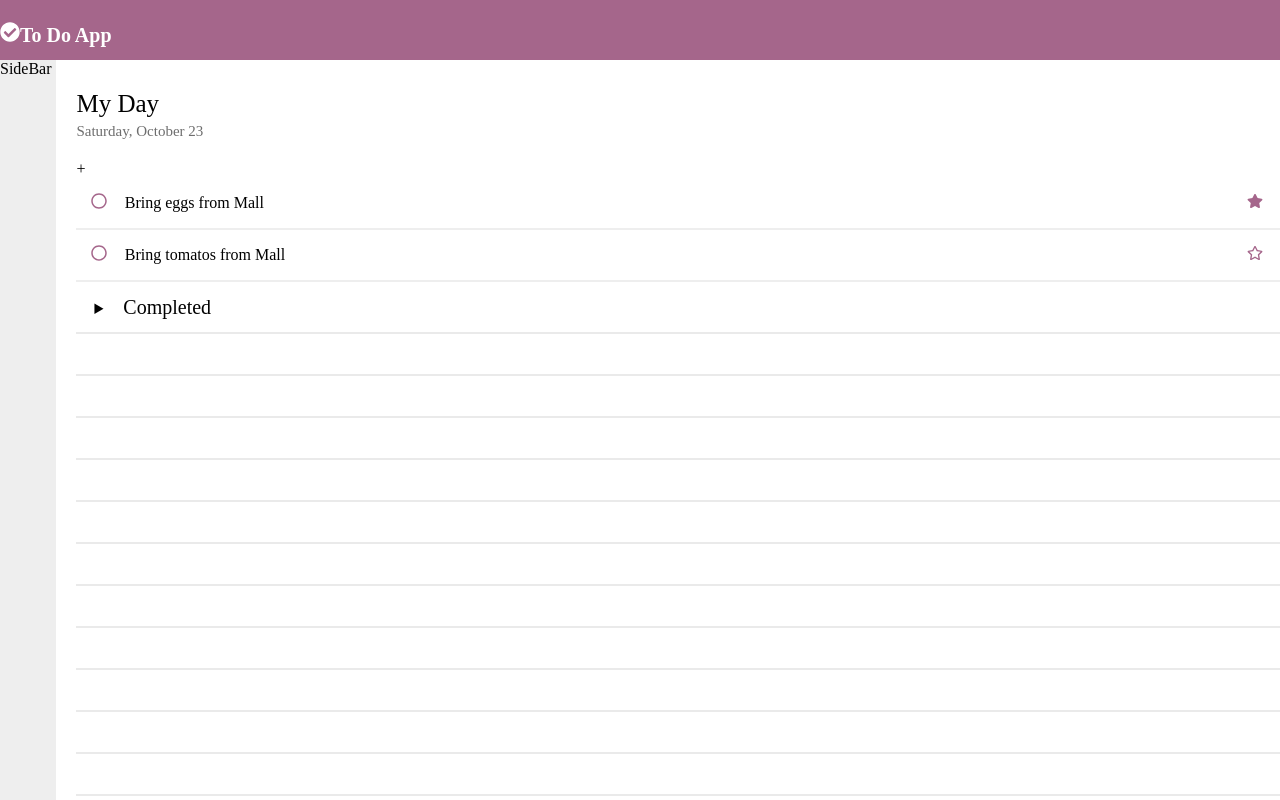
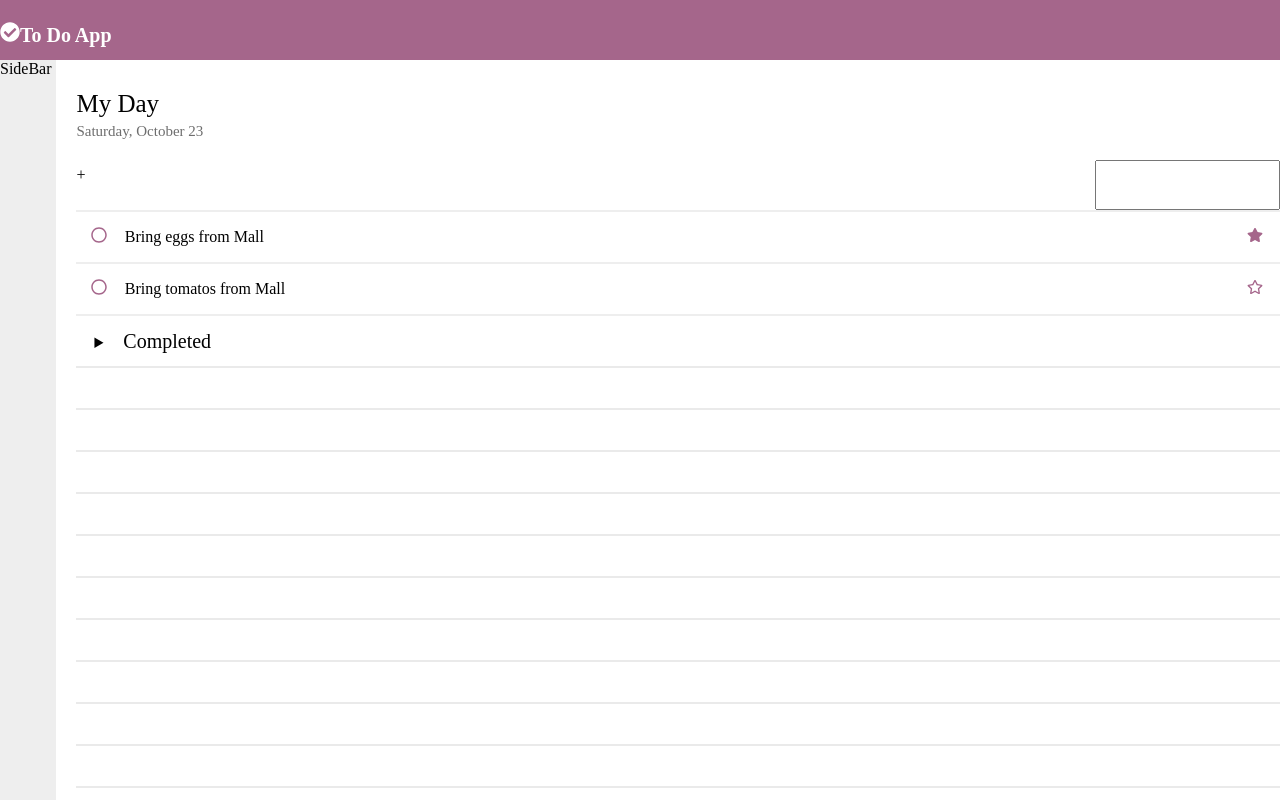
Before and after one commit to nerdjot/todo-app, a React (Create React App) app: page / in a window 1280 px wide. Built offline with nearby package versions, Linux system fonts and the light colour scheme.

Commit message:
added input in add-comp

```diff
--- a/src/components/AddComponent.js
+++ b/src/components/AddComponent.js
@@ -3,7 +3,8 @@ import List from './List';
 const AddCompoenent = () => {
   return (
     <div className="add-comp">
-      <div>+</div>
+      <div className="add-comp-icon">+</div>
+      <input className="add-comp-input"></input>
     </div>
   );
 };
--- a/src/styles/List.css
+++ b/src/styles/List.css
@@ -17,6 +17,15 @@
 .list-view {
   padding-top: 20px;
   height: 100%;
+}
+
+.add-comp {
+  width: 100%;
+  height: 50px;
+  border-bottom: 2px solid #eeeeee;
+  display: flex;
+  justify-content: space-between;
+  line-height: 30px;
 }
 
 .list-actual {
@@ -70,13 +79,13 @@
   list-style: none;
   cursor: pointer;
 }
-details{
+details {
   border-bottom: 2px solid #eaeaea;
 }
 
 summary {
   line-height: 50px;
-  margin-left:18px;
+  margin-left: 18px;
   height: 50px;
   cursor: pointer;
 }
@@ -88,8 +97,8 @@ summary > * {
   display: inline;
   font-size: 20px;
 }
-summary > div{
-  margin-left:12px;
+summary > div {
+  margin-left: 12px;
 }
 .summary::before {
 }
```
